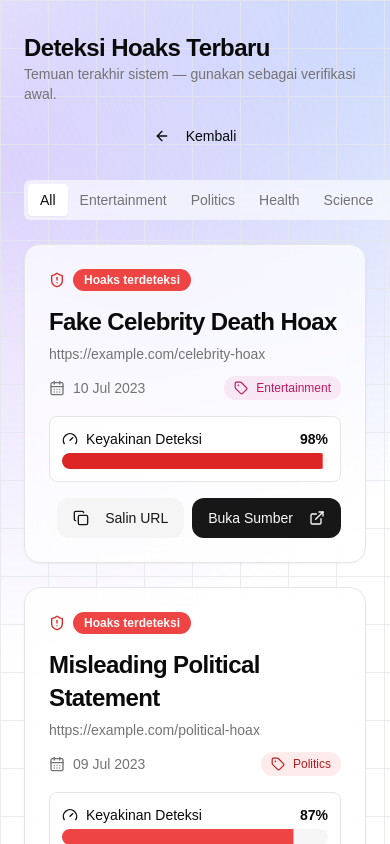
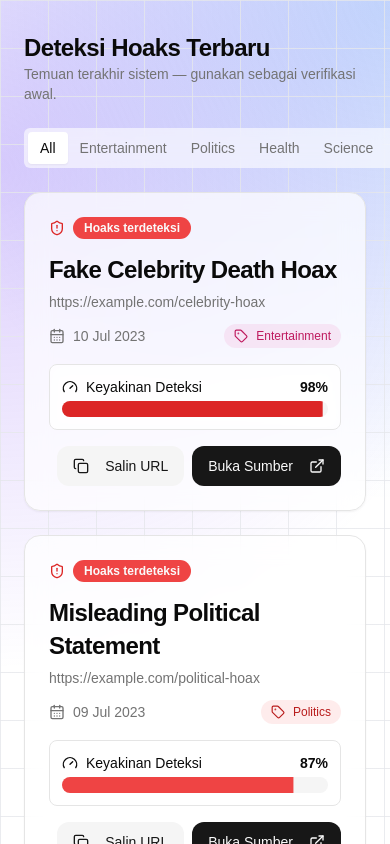
Before and after one commit to fallahibagaskara/hoax-news-detection, a Next.js app: page /recent-hoaxes in a window 390 px wide. Shown: the top 844 px of the page. Built offline with nearby package versions, Linux system fonts and the light colour scheme.

Commit message:
Update background styles and button visibility in CheckNewsPage, RecentHoaxesPage, PrivacyPolicyPage, and TermsOfServicePage for improved visual consistency and responsiveness. Adjust radial gradient opacity for a modern look and ensure buttons are only visible on larger screens.

```diff
--- a/app/check-news/page.tsx
+++ b/app/check-news/page.tsx
@@ -165,7 +165,7 @@ export default function CheckNewsPage() {
             <h1 className="text-2xl lg:text-3xl font-bold tracking-tight">Cek Artikel Berita</h1>
             <p className="text-sm text-muted-foreground">Verifikasi awal berbasis IndoBERT—hasil bersifat probabilistik.</p>
           </div>
-          <Button asChild variant="ghost" className="rounded-xl">
+          <Button asChild variant="ghost" className="rounded-xl hidden sm:flex">
             <Link href="/"><ArrowLeft className="mr-2 h-4 w-4" /> Kembali</Link>
           </Button>
         </div>
--- a/app/privacy-policy/page.tsx
+++ b/app/privacy-policy/page.tsx
@@ -13,11 +13,11 @@ export default function PrivacyPolicyPage() {
         className="fixed inset-0 z-0 pointer-events-none"
         style={{
           backgroundImage: `
-linear-gradient(to right, rgba(229,231,235,0.8) 1px, transparent 1px),
-linear-gradient(to bottom, rgba(229,231,235,0.8) 1px, transparent 1px),
-radial-gradient(circle 500px at 20% 80%, rgba(139,92,246,0.3), transparent),
-radial-gradient(circle 500px at 80% 20%, rgba(59,130,246,0.3), transparent)
-`,
+            linear-gradient(to right, rgba(229,231,235,0.8) 1px, transparent 1px),
+            linear-gradient(to bottom, rgba(229,231,235,0.8) 1px, transparent 1px),
+            radial-gradient(circle 500px at 0% 20%, rgba(139,92,246,0.3), transparent),
+            radial-gradient(circle 500px at 100% 0%, rgba(59,130,246,0.3), transparent)
+          `,
           backgroundSize: "48px 48px, 48px 48px, 100% 100%, 100% 100%",
         }}
       />
--- a/app/recent-hoaxes/page.tsx
+++ b/app/recent-hoaxes/page.tsx
@@ -50,8 +50,8 @@ export default function RecentHoaxesPage() {
           backgroundImage: `
             linear-gradient(to right, rgba(229,231,235,0.8) 1px, transparent 1px),
             linear-gradient(to bottom, rgba(229,231,235,0.8) 1px, transparent 1px),
-            radial-gradient(circle 500px at 0% 20%, rgba(139,92,246,0.25), transparent),
-            radial-gradient(circle 500px at 100% 0%, rgba(59,130,246,0.25), transparent)
+            radial-gradient(circle 500px at 0% 20%, rgba(139,92,246,0.3), transparent),
+            radial-gradient(circle 500px at 100% 0%, rgba(59,130,246,0.3), transparent)
           `,
           backgroundSize: "48px 48px, 48px 48px, 100% 100%, 100% 100%",
         }}
@@ -64,7 +64,7 @@ export default function RecentHoaxesPage() {
             <h1 className="text-2xl lg:text-3xl font-bold tracking-tight">Deteksi Hoaks Terbaru</h1>
             <p className="text-sm text-muted-foreground">Temuan terakhir sistem — gunakan sebagai verifikasi awal.</p>
           </div>
-          <Button asChild variant="ghost" className="rounded-xl">
+          <Button asChild variant="ghost" className="rounded-xl hidden sm:flex">
             <Link href="/"><ArrowLeft className="mr-2 h-4 w-4" /> Kembali</Link>
           </Button>
         </div>
--- a/app/terms-of-service/page.tsx
+++ b/app/terms-of-service/page.tsx
@@ -13,11 +13,11 @@ export default function TermsOfServicePage() {
         className="fixed inset-0 z-0 pointer-events-none"
         style={{
           backgroundImage: `
-  linear-gradient(to right, rgba(229,231,235,0.8) 1px, transparent 1px),
-  linear-gradient(to bottom, rgba(229,231,235,0.8) 1px, transparent 1px),
-  radial-gradient(circle 500px at 20% 80%, rgba(139,92,246,0.3), transparent),
-  radial-gradient(circle 500px at 80% 20%, rgba(59,130,246,0.3), transparent)
-`,
+            linear-gradient(to right, rgba(229,231,235,0.8) 1px, transparent 1px),
+            linear-gradient(to bottom, rgba(229,231,235,0.8) 1px, transparent 1px),
+            radial-gradient(circle 500px at 0% 20%, rgba(139,92,246,0.3), transparent),
+            radial-gradient(circle 500px at 100% 0%, rgba(59,130,246,0.3), transparent)
+          `,
           backgroundSize: "48px 48px, 48px 48px, 100% 100%, 100% 100%",
         }}
       />
```
